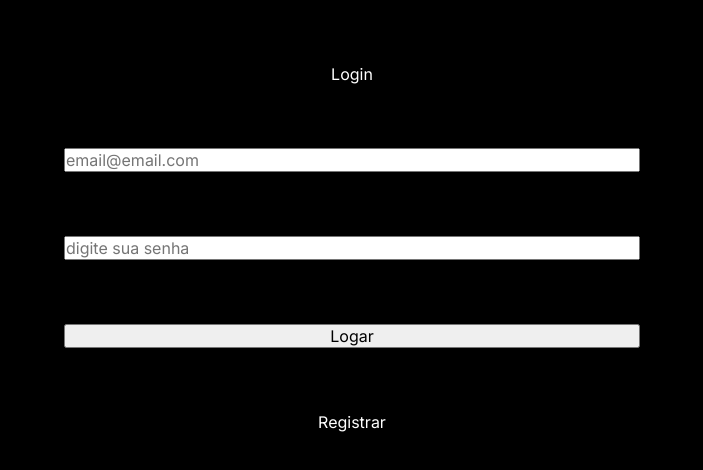
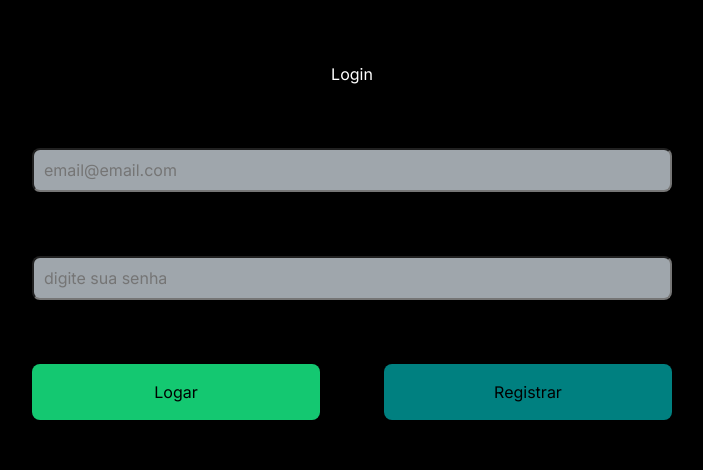
Before and after one commit to ronansalvador/-nextjs-with-prisma, a Next.js app: page /login in a window 1280 px wide. Shown: the top 470 px of the page, without its empty margins (288-991 px from the left). Built offline with nearby package versions, Linux system fonts and the light colour scheme.

Commit message:
feat(css): inicio css login page

```diff
--- a/src/app/globals.css
+++ b/src/app/globals.css
@@ -65,3 +65,10 @@ iframe {
 address {
   font: inherit;
 }
+
+input {
+  width: 100%;
+  background-color: #9fa6ac;
+  padding: 10px;
+  border-radius: 0.5rem;
+}
--- a/src/app/login/page.tsx
+++ b/src/app/login/page.tsx
@@ -83,8 +83,10 @@ const LoginPage = () => {
           onChange={({ target }) => setPassword(target.value)}
           autoComplete="current-password"
         />
-        <button type="submit">Logar</button>
-        <Link href="/register">Registrar</Link>
+        <div className={styles.form_buttons}>
+          <button type="submit">Logar</button>
+          <Link href="/register">Registrar</Link>
+        </div>
       </form>
       <ToastContainer />
       {user.name && redirect('/')}
--- a/src/app/login/style.module.css
+++ b/src/app/login/style.module.css
@@ -3,7 +3,7 @@
   color: white;
   text-align: center;
   height: 100vh;
-  padding: 4rem;
+  padding-block: 4rem;
   display: flex;
   flex-direction: column;
   gap: 4rem;
@@ -13,6 +13,52 @@
   display: flex;
   flex-direction: column;
   gap: 4rem;
-  width: 50%;
+  width: 80%;
   margin-inline: auto;
 }
+
+.form_buttons {
+  width: 100%;
+  display: flex;
+  justify-content: space-between;
+  align-items: center;
+  gap: 1rem;
+}
+
+.form_buttons * {
+  width: 45%;
+  height: 3.5rem;
+  display: flex;
+  align-items: center;
+  justify-content: center;
+  border: none;
+  cursor: pointer;
+  color: black;
+  border-radius: 0.5rem;
+  transition: background-color 0.5s ease-in-out;
+}
+
+.form_buttons button {
+  background-color: #14c871;
+}
+
+.form_buttons button:hover {
+  background-color: teal;
+}
+
+.form_buttons a {
+  background-color: teal;
+}
+
+.form_buttons a:hover {
+  background-color: #14c871;
+}
+
+@media (min-width: 48em) {
+  .form_login {
+    max-width: 40rem;
+  }
+}
+
+@media (min-width: 80em) {
+}
```
